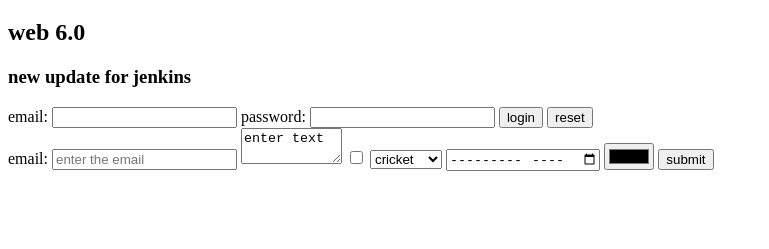
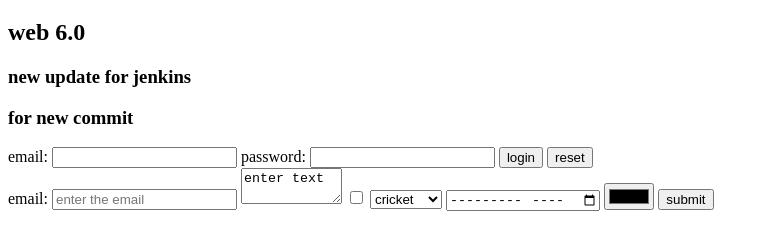
Before and after one commit to GitPrasanth05/devopstrial, a plain HTML site: page index.html in a window 1280 px wide. Shown: the part 61-310 px from the top of the page, without its empty margins (0-769 px from the left). Drawn offline with Linux system fonts and the light colour scheme.

Commit message:
Update index.html

```diff
--- a/index.html
+++ b/index.html
@@ -9,6 +9,7 @@
     <h1> login form</h1>
     <h2>web 6.0</h2>
     <h3>new update for jenkins</h3>
+    <h3>for new commit</h3>
     <form >
         <label for="email">email:
             <input type="text" name="email">
```
